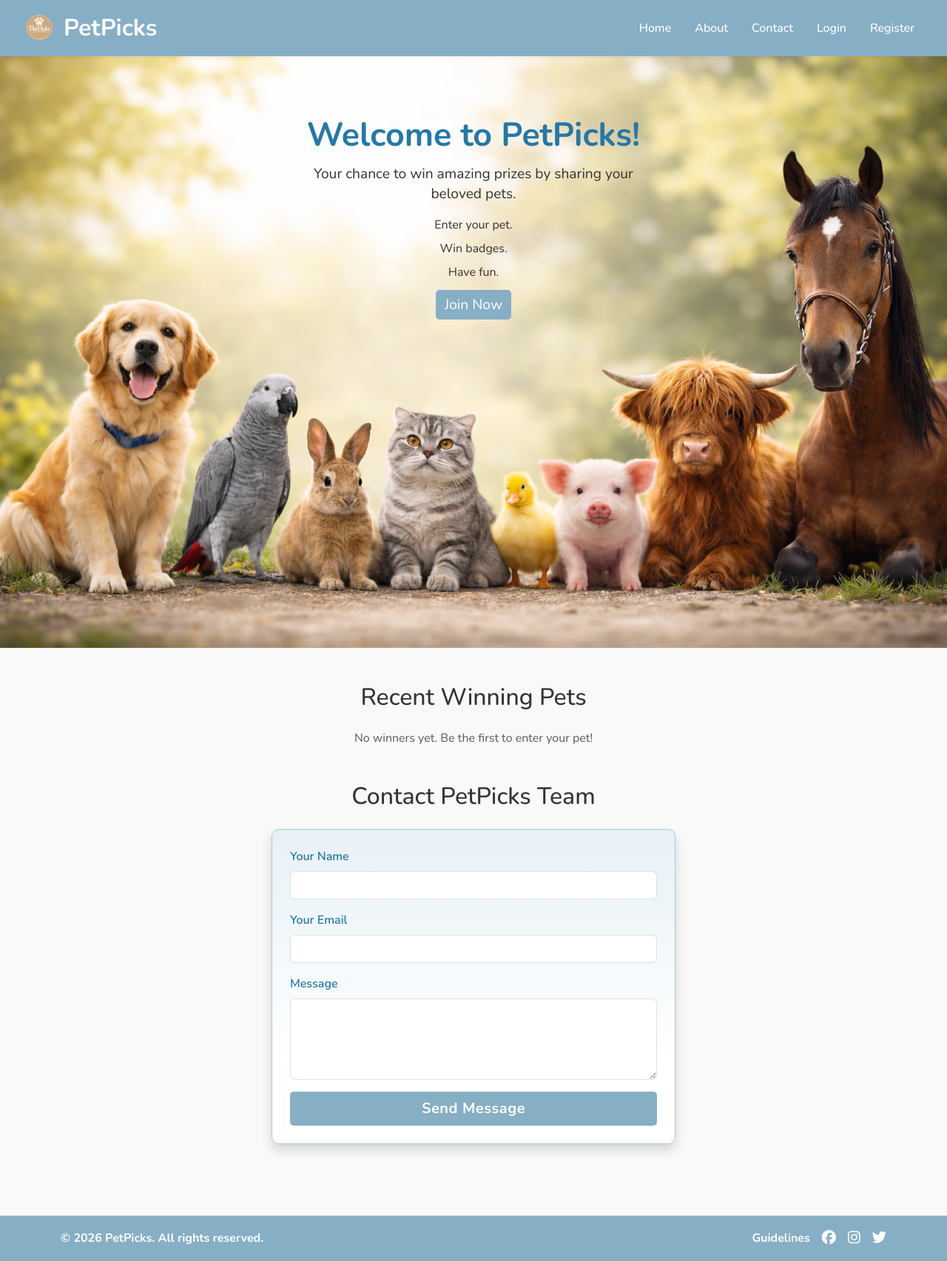
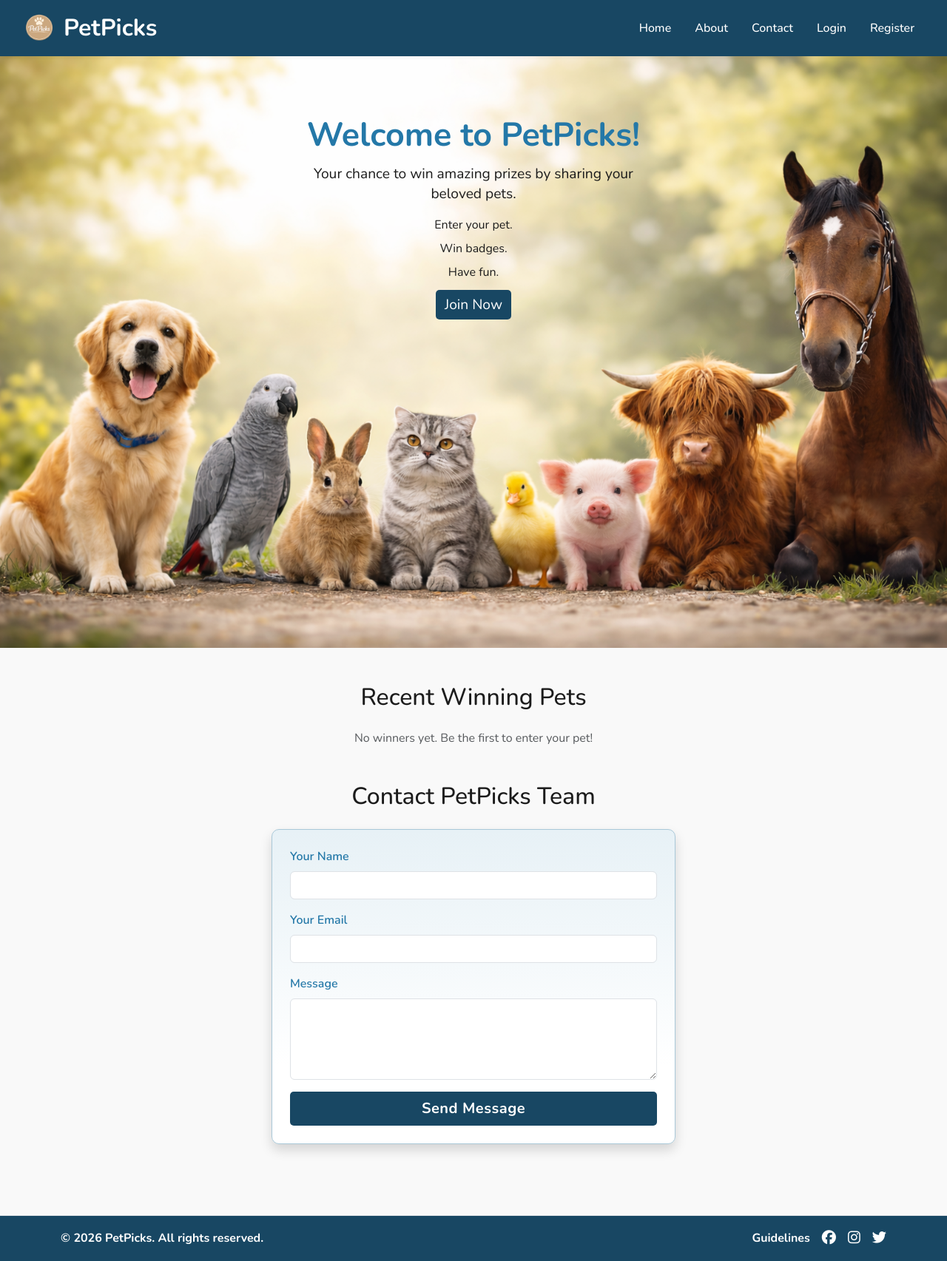
Before and after one commit to leilacsak/petpicks, a Django app: page / in a window 1280 px wide. Shown: the whole page at 74% size. Run offline with Django 5.2, Linux system fonts and the light colour scheme; data that the repository does not hold is empty; some libraries are stand-ins or nearby versions.

Commit message:
Update CSS variables for improved color scheme and consistency in styles.css for WCAG Pass

```diff
--- a/static/css/styles.css
+++ b/static/css/styles.css
@@ -5,12 +5,12 @@
    ======================================== */
 
 :root {
-  --primary-color: #86afc6;
+  --primary-color: #184763;
   --heading-color: #2478a8;
   --secondary-color: #c9a477;
   --background-color: #f9f9f9;
-  --drawcard-color: rgba(0, 247, 255, 0.98);
-  --text-color: #333;
+  --drawcard-color: #00f7fffa;
+  --text-color: #1c1c1c;
   --font-family: "Nunito", sans-serif;
 
   --primary-light: #e7f1f6;
@@ -69,6 +69,7 @@ main {
 
 .btn-primary:hover {
   background-color: var(--secondary-color);
+  color: var(--text-color);
 }
 
 .guidelines-btn {
@@ -80,7 +81,7 @@ main {
 }
 
 .guidelines-btn:hover {
-  color: var(--text-color);
+  color: var(--drawcard-color);
 }
 
 .form-label .asteriskField {
@@ -220,7 +221,7 @@ main {
 }
 
 .nav-link:hover {
-  color: var(--text-color) !important;
+  color: var(--drawcard-color) !important;
 }
 
 .navbar-toggler {
@@ -481,7 +482,7 @@ footer p {
 }
 
 .footer-social a:hover {
-  color: var(--text-color);
+  color: var(--drawcard-color);
   transform: translateY(-1px);
 }
 
```
